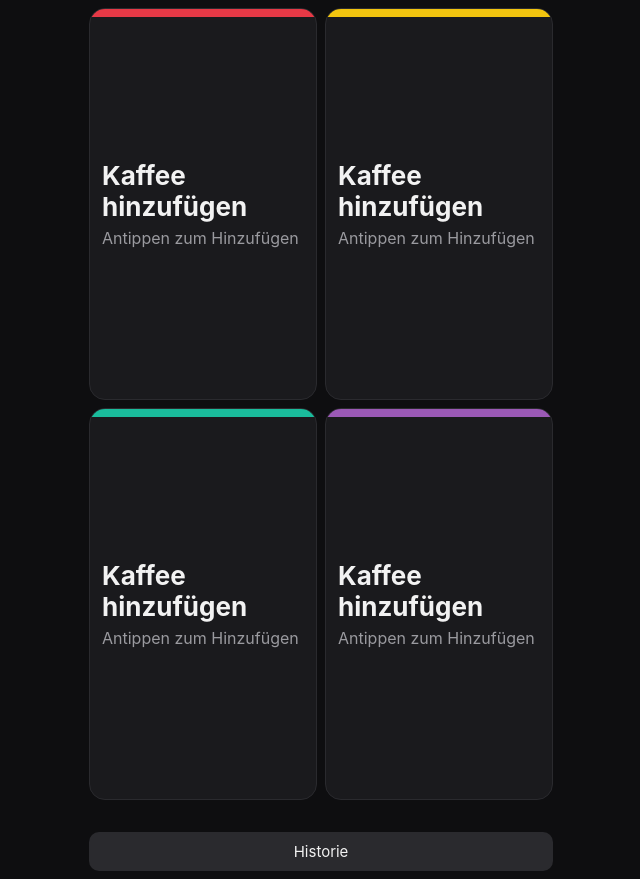
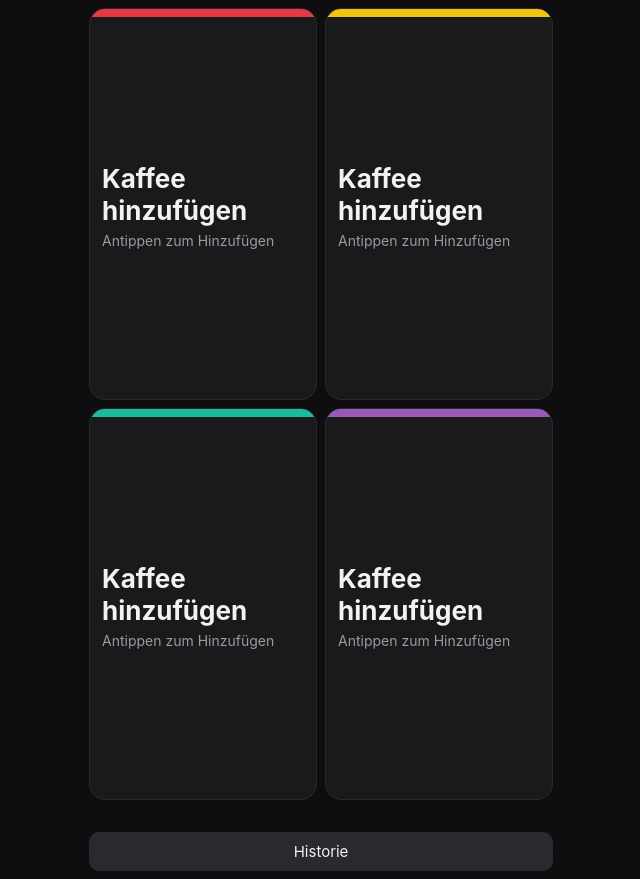
Before and after one commit to khwor/CoffeeBeans, a plain HTML site: page index.html in a window 1280 px wide. Shown: the whole page, without its empty margins (319-959 px from the left). Drawn offline with Linux system fonts and the light colour scheme.

Commit message:
Adjust font sizes in selection card styles
Updated font sizes for various elements in the selection card to improve readability.

```diff
--- a/index.html
+++ b/index.html
@@ -23,25 +23,30 @@ button:active{opacity:.6}
 button.primary{background:#e8a33d;color:#111;font-weight:700}
 button.danger{background:#7a2a2a}
 #grid{height:calc(var(--screen-height) - env(safe-area-inset-top) - env(safe-area-inset-bottom) - 8px);display:grid;grid-template-columns:repeat(2,minmax(0,1fr));grid-template-rows:repeat(2,minmax(0,1fr));gap:8px}
-.selection-card{position:relative;width:100%;min-width:0;display:flex;flex-direction:column;align-items:flex-start;justify-content:center;gap:6px;padding:16px 12px;text-align:left;background:#1a1a1d;border:1px solid #2a2a2e;border-radius:16px;overflow:hidden;cursor:pointer}
+/* Abstand Sekunden zu unterem Rand */
+.selection-card{position:relative;width:100%;min-width:0;display:flex;flex-direction:column;align-items:flex-start;justify-content:center;gap:6px;padding:16px 12px 12px;text-align:left;background:#1a1a1d;border:1px solid #2a2a2e;border-radius:16px;overflow:hidden;cursor:pointer}
 .selection-card .bar{position:absolute;top:0;left:0;right:0;height:8px}
 /* Übersicht Titel Schriftgrösse*/
 .selection-card .title{font-size:26px;font-weight:700;line-height:1.2}
 .selection-open{width:100%;border:0;background:transparent;color:#f2f2f2;font:inherit;text-align:left;padding:0;cursor:pointer}
 .selection-open.title{font-size:26px;font-weight:700;line-height:1.2}
-.selection-card .summary{font-size:16px;color:#9a9a9f}
+/* Übersicht Schriftgrösse Infos (Hersteller, Herkunft, Roast, Process)*/
+.selection-card .summary{font-size:14px;color:#9a9a9f}
+.selection-profile{width:100%;margin:auto 0;text-align:center;font-size:12px;color:#9a9a9f}
 .selection-metrics{width:100%;display:flex;flex-direction:column;align-items:stretch;gap:4px;margin-top:auto;text-align:center}
 .selection-field{width:auto;border:0;border-radius:4px;background:transparent;color:inherit;font:inherit;padding:2px;cursor:pointer}
 .selection-doses,.selection-times{width:100%;display:flex;justify-content:space-between;align-items:center}
 .selection-doses .selection-dose,.selection-times .selection-time{flex:1}
 .selection-doses .selection-dose:first-child,.selection-times .selection-time:first-child{text-align:left}
 .selection-doses .selection-dose:last-child,.selection-times .selection-time:last-child{text-align:right}
+/* Übersicht Schriftgrösse Dose*/
 .selection-dose{font-size:14px;color:#9a9a9f}
 .selection-grind{min-height:76px;background:#232327;border-radius:10px;padding:8px;display:flex;flex-direction:column;align-items:center;justify-content:center;cursor:pointer}
 /* Übersicht Schriftgrösse Grind*/
 .selection-grind-value{width:100%;flex:1;font-size:40px;font-weight:700;line-height:1.1;color:#e8a33d}
 .selection-rpm{width:100%;margin-top:3px;font-size:13px;color:#bdbdc2}
-.selection-time{font-size:12px;color:#9a9a9f}
+/* Übersicht Schriftgrösse Sekunden*/
+.selection-time{font-size:14px;color:#9a9a9f}
 .detail-nav{display:flex;justify-content:space-between;gap:8px;margin:0 0 12px}
 .detail-nav button{flex:1}
 .detail-card{min-height:calc(var(--screen-height) - env(safe-area-inset-top) - env(safe-area-inset-bottom) - 64px);padding-bottom:12px}
@@ -169,6 +174,7 @@ function render(){
   g.innerHTML=S.slots.map((s,i)=>{
     const c=s.coffee;
     const summary=c?[c.roaster,c.origin,c.roastType,c.process].filter(Boolean).map(esc).join(' · '):'Antippen zum Hinzufügen';
+    const profile=c&&c.profile?`<div class="selection-profile">${esc(c.profile)}</div>`:'';
     const metrics=c?`<div class="selection-metrics">
       <div class="selection-doses">
         <button class="selection-field selection-dose" aria-label="Dose In bearbeiten" onclick="openQuickEdit(event,${i},'dose')">In: ${c.dose!=null?esc(c.dose)+'g':'–'}</button>
@@ -187,6 +193,7 @@ function render(){
       <span class="bar" style="background:${s.color}"></span>
       <button class="selection-open title" onclick="event.stopPropagation();openCoffee(${i})">${c?esc(c.name)||'Kaffee':'Kaffee hinzufügen'}</button>
       ${summary?`<span class="summary">${summary}</span>`:''}
+      ${profile}
       ${metrics}
     </article>`;
   }).join('');
```
